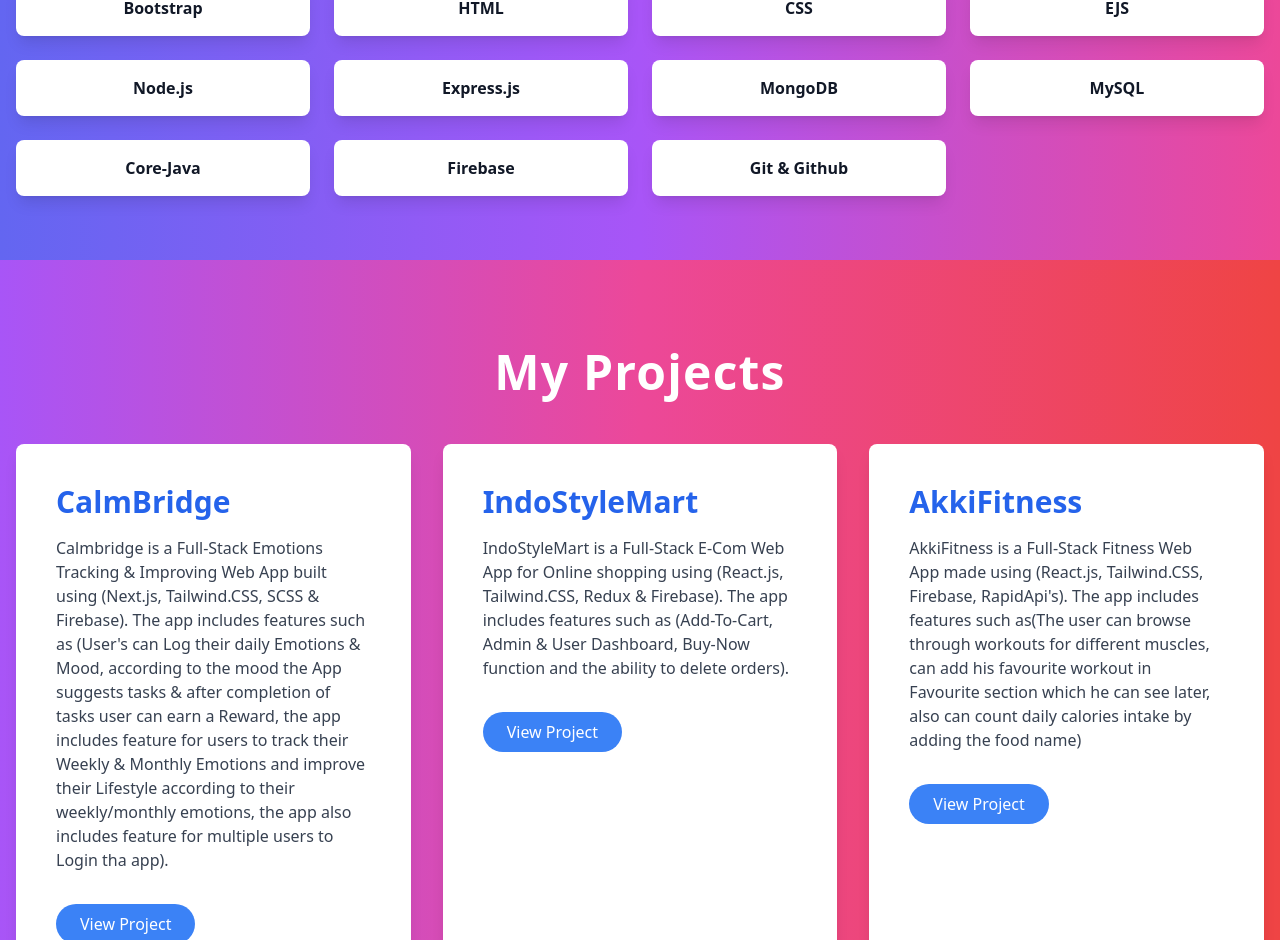
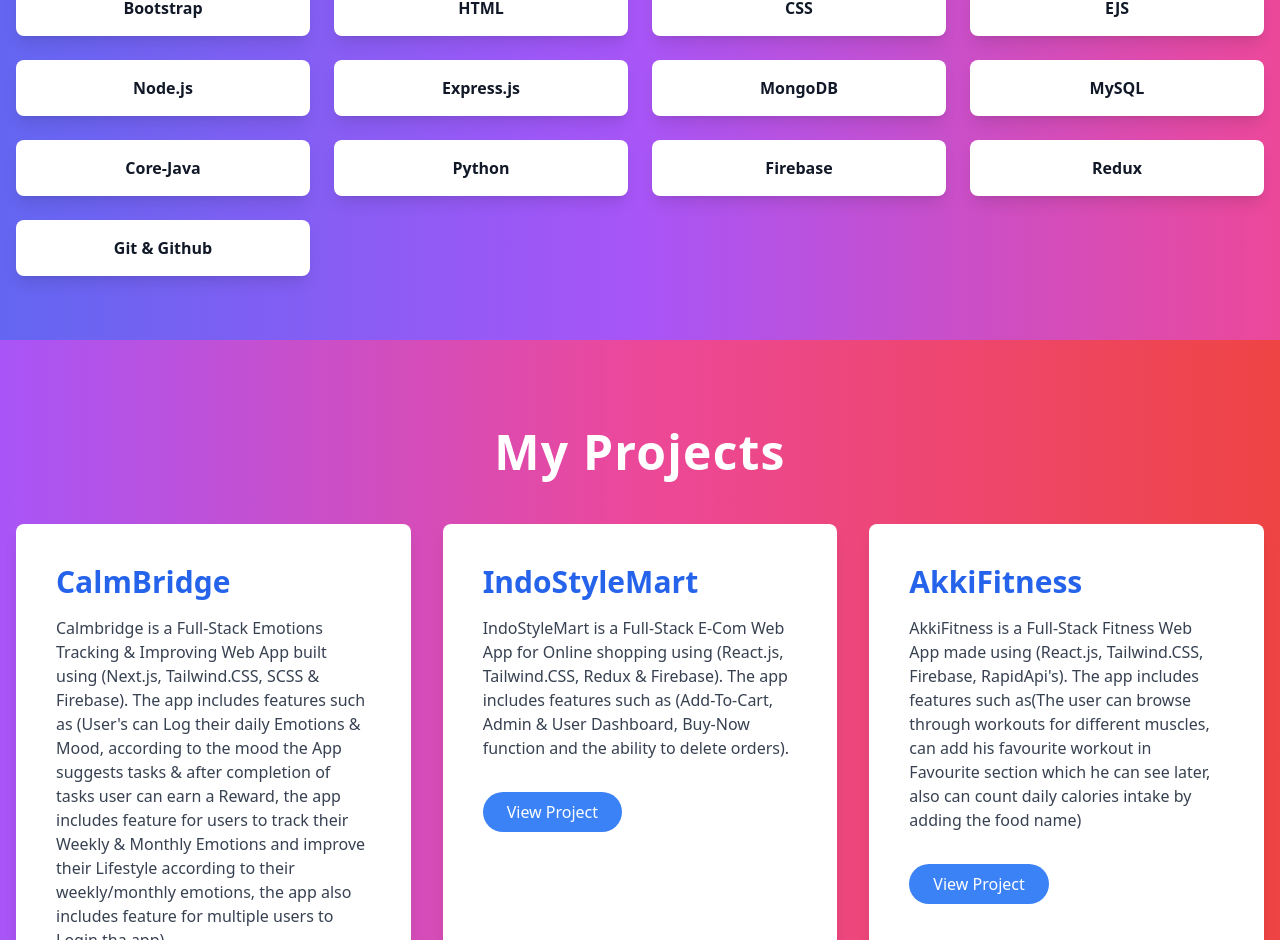
Before and after one commit to SauravYadav12345/Saurav-s-Portfolio, a React (Create React App) app: page / in a window 1280 px wide. Shown: the part 1534-2474 px from the top of the page. Built offline with nearby package versions, Linux system fonts and the light colour scheme.

Commit message:
updated skills section

```diff
--- a/src/Components/Skills.js
+++ b/src/Components/Skills.js
@@ -16,7 +16,9 @@ const Skills = () => {
     "MongoDB",
     "MySQL",
     "Core-Java",
+    "Python",
     "Firebase",
+    "Redux",
     "Git & Github",
   ];
   return (
```
